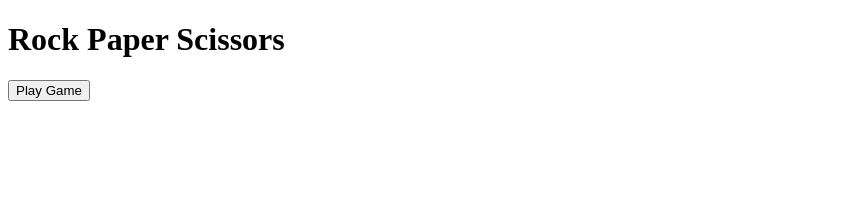
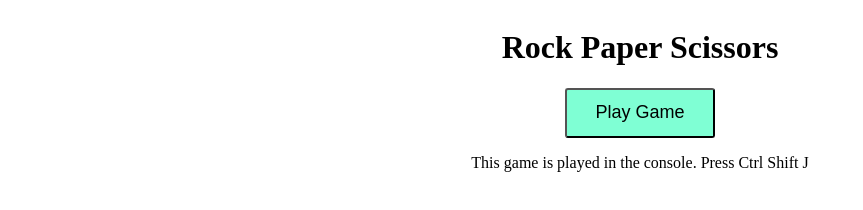
Before and after one commit to adamchatfield/rock-paper-scissors, a plain HTML site: page index.html in a window 1280 px wide. Shown: the whole page, without its empty margins (0-863 px from the left). Drawn offline with Linux system fonts and the light colour scheme.

Commit message:
added index, main styles

```diff
--- a/index.html
+++ b/index.html
@@ -5,12 +5,14 @@
     <meta http-equiv="X-UA-Compatible" content="IE=edge">
     <meta name="viewport" content="width=device-width, initial-scale=1.0">
     <title>Rock Paper Scissors</title>
+    <link rel="stylesheet" href="styles.css">
 
 </head>
 <body>
     <div class="flex-container">
         <h1>Rock Paper Scissors</h1>
         <button onclick = "game()">Play Game</button>
+        <p>This game is played in the console. Press Ctrl Shift J</p>
 
     </div>
 
--- a/main.js
+++ b/main.js
@@ -2,9 +2,10 @@ const choices = ["rock", "paper", "scissors"];
 const winners =[];
 
 function game() {
-for(let i = 0; i <= 5; i++) {
+for(let i = 0; i <= 4; i++) {
     playRound(i);
 }
+document.querySelector('button').textContent = 'Play new game'
 logWins();
 }
 
--- /dev/null
+++ b/styles.css
@@ -0,0 +1,13 @@
+.flex-container {
+    display: flex;
+    flex-direction: column;
+    align-items: center;
+}
+
+button {
+    width: 150px;
+    height: 50px;
+    background-color: aquamarine;
+    border-radius: 3px;
+    font-size: large;
+}
```
